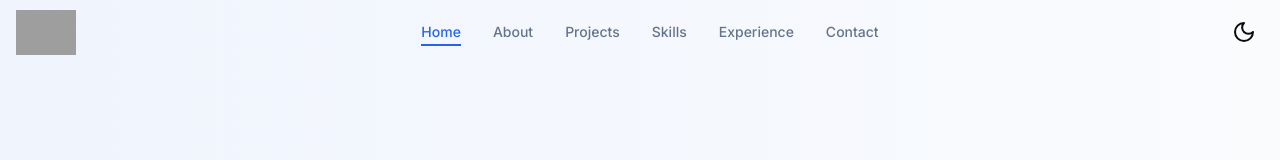
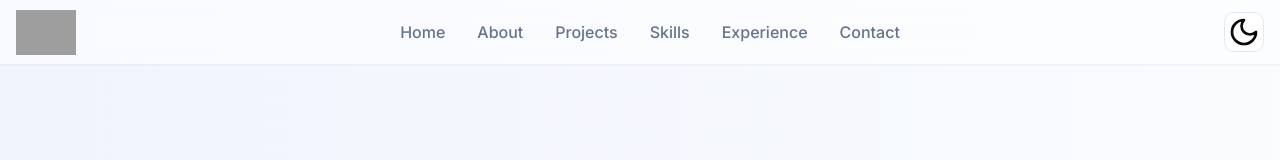
Before and after one commit to vijaykumarr1452/vijaykumarr1452.github.io, a Next.js app: page / in a window 1280 px wide. Shown: the top 160 px of the page. Built offline with nearby package versions, Linux system fonts and the light colour scheme; grey boxes are pictures that could not be loaded.

Commit message:
Edited Navbar Changes transitions in experience,hero & Contact sections | Changes in Footer and Navbar

```diff
--- a/components/footer.tsx
+++ b/components/footer.tsx
@@ -59,11 +59,11 @@ export function Footer() {
               <Image
                 src="https://tinyurl.com/faviconvj"
                 alt="Vijay R"
-                width={40}
-                height={40}
+                width={50}
+                height={50}
                 className="rounded-full border-4 border-primary shadow-lg transition-all duration-300 hover:scale-100 group-hover:shadow-primary/50"
                 style={{
-                  transform: `rotate(${imageRotation}deg)`,
+                  // transform: `rotate(${imageRotation}deg)`,
                   maxWidth: "100%",
                   height: "auto"
                 }} />
--- a/components/navbar.tsx
+++ b/components/navbar.tsx
@@ -11,7 +11,7 @@ import { useTheme } from "next-themes"
 import Image from "next/image"
 
 const navItems = [
-  { name: "Home", path: "/" },
+  { name: "Home", path: "#" },
   { name: "About", path: "#about" },
   { name: "Projects", path: "#projects" },
   { name: "Skills", path: "#skills" },
@@ -44,11 +44,9 @@ export function Navbar() {
       initial={{ y: -100 }}
       animate={{ y: 0 }}
       className={cn(
-        "fixed top-0 z-50 w-full transition-all duration-300",
-        isScrolled
-          ? "bg-background/80 backdrop-blur-md shadow-sm"
-          : "bg-transparent"
-      )}
+        "bg-background/50 backdrop-blur-md shadow-sm fixed top-0 z-50 w-full transition-all duration-300",
+
+     )}
     >
       <div className="container mx-auto px-4">
         <div className="flex h-16 items-center justify-between">
@@ -69,17 +67,17 @@ export function Navbar() {
           <div className="hidden md:flex items-center space-x-8">
             {navItems.map((item) => (
               <Link
-                key={item.path}
+                key={item.name}
                 href={item.path}
                 className={cn(
-                  "relative text-sm font-medium transition-colors hover:text-primary",
+                  "relative text-xl-2 font-medium transition-colors hover:text-primary",
                   pathname === item.path
                     ? "text-primary"
                     : "text-muted-foreground"
                 )}
               >
                 {item.name}
-                {pathname === item.path && (
+                {pathname === item.name && (
                   <motion.div
                     layoutId="navbar-indicator"
                     className="absolute -bottom-1 left-0 right-0 h-0.5 bg-primary"
@@ -89,21 +87,22 @@ export function Navbar() {
             ))}
           </div>
 
-          <div className="flex items-center space-x-4">
+          <div className="flex items-center space-x-5">
             <Button
-              variant="ghost"
+              variant="outline"
               size="icon"
-              aria-label="Toggle theme"
+              aria-label={theme ? "Switch to light mode" :"Switch to dark mode"}
+
               onClick={() => setTheme(theme === "dark" ? "light" : "dark")}
             >
               {theme === "dark" ? (
-                <Sun className="h-6 w-6" />
+                <Sun className="h-8 w-8" />
               ) : (
-                <Moon className="h-6 w-6" />
+                <Moon className="h-8 w-8" />
               )}
             </Button>
             <Button
-              variant="ghost"
+              variant="outline"
               size="icon"
               className="md:hidden"
               onClick={() => setIsMobileMenuOpen(!isMobileMenuOpen)}
--- a/components/sections/contact.tsx
+++ b/components/sections/contact.tsx
@@ -114,7 +114,7 @@ export function ContactSection() {
                       className={`mt-1 ${errors.name ? "border-destructive" : ""}`}
                     />
                     {errors.name && <p className="mt-1 text-sm text-destructive">{errors.name}</p>}
-                  </motion.div>
+                  </motion.div>terms_active
 
                   <motion.div variants={childVariants}>
                     <Label htmlFor="email" className="text-primary">Email</Label>
--- a/components/sections/experiences.tsx
+++ b/components/sections/experiences.tsx
@@ -87,8 +87,8 @@ export function ExperienceSection() {
   const [selectedExperience, setSelectedExperience] = useState<Experience | null>(null);
 
   return (
-    (<section id="experiences" className="py-24 bg-gradient-to-br from-gray-900 to-gray-800 min-h-screen">
-      <div className="container px-4 mx-auto">
+    (<section id="experiences" className="py-24 bg-gradient-to-br from-background to-secondary/30 overflow-hidden">
+      <div className="container px-4 mx-auto py-24 bg-gradient-to-br from-background to-secondary/30 overflow-hidden">
         <motion.div
           initial="hidden"
           whileInView="visible"
@@ -102,7 +102,7 @@ export function ExperienceSection() {
           >
             <h2 className="text-4xl font-bold mb-4 text-white">Work Experience</h2>
             <p className="text-gray-300 max-w-2xl mx-auto">
-              A selection of my recent professional roles where I've grown my skills and worked on exciting projects.
+              A selection of my recent professional roles where I have grown my skills and worked on exciting projects.
             </p>
           </motion.div>
 
--- a/components/sections/hero.tsx
+++ b/components/sections/hero.tsx
@@ -49,7 +49,7 @@ export function HeroSection() {
             transition={{ duration: 1.2 }}
             className="text-4xl md:text-6xl font-bold mb-7"
           >
-            I'm a
+            I' m a
           </motion.h1>
           <motion.h2
             initial={{ scale: 0.3, opacity: 0 }}
```
